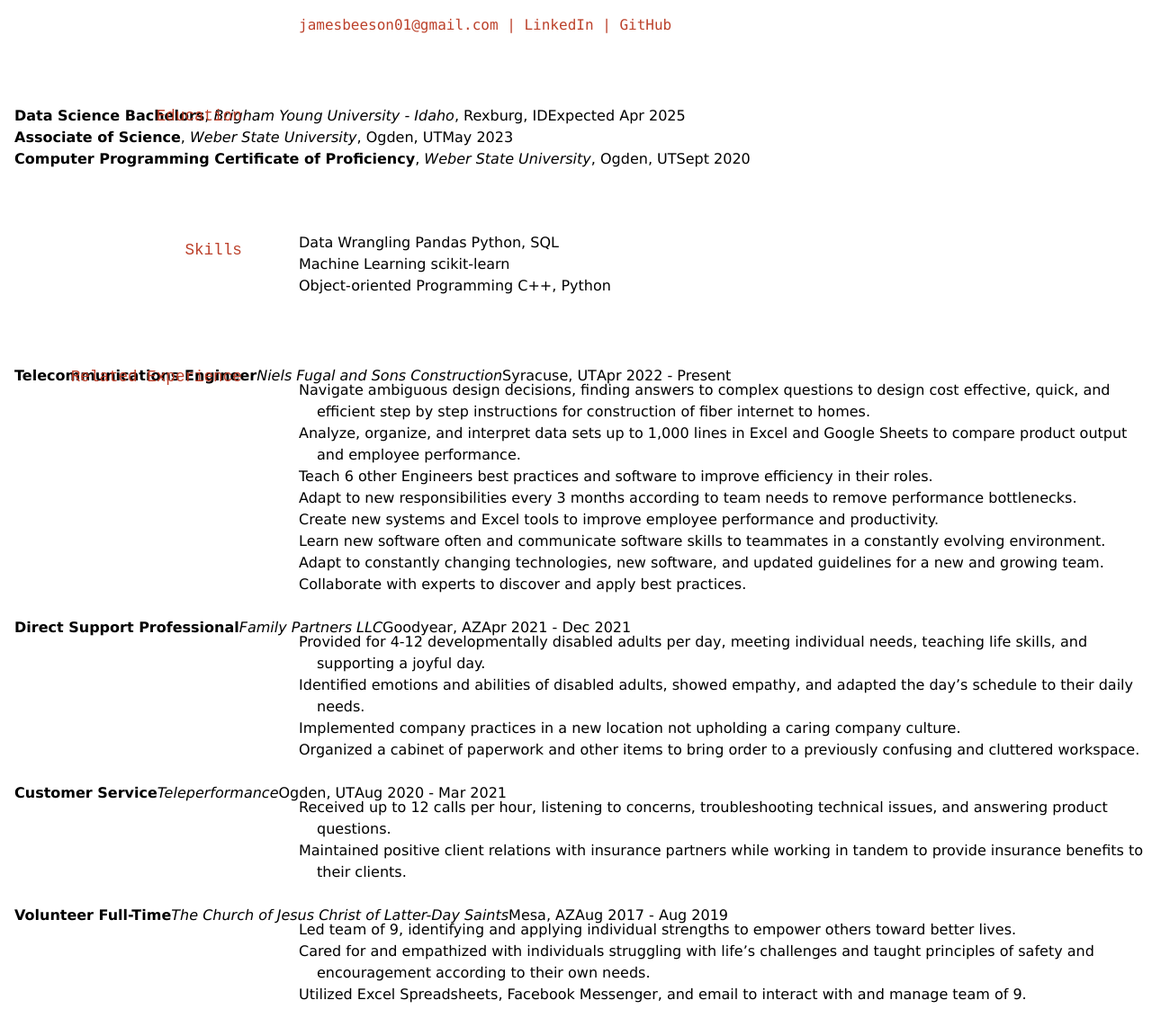
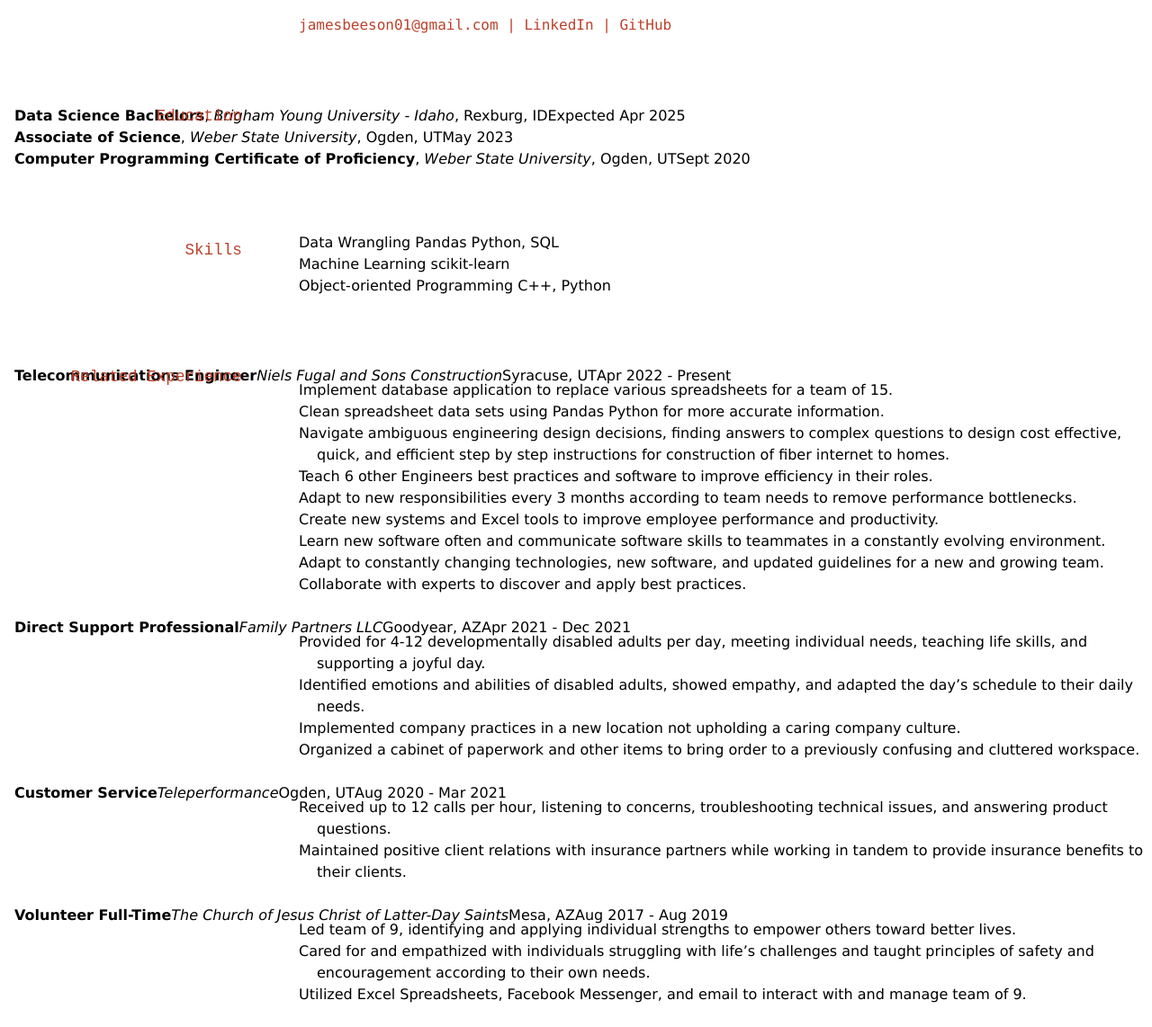
Before and after one commit to jamesbeeson01/beeson_resume, a Jekyll site: the page built from docs/index.md, in a window 1280 px wide. Shown: the whole page at 90% size. Built offline with Jekyll 4.4.1, drawn with Linux system fonts in a browser that asks for light colours.

Commit message:
Updated Experience
Added experience designing a database for current job.

```diff
--- a/docs/index.md
+++ b/docs/index.md
@@ -33,8 +33,9 @@
 
 __Telecommunications Engineer__ | _Niels Fugal and Sons Construction_ | Syracuse, UT | Apr 2022 - Present
 
-- Navigate ambiguous design decisions, finding answers to complex questions to design cost effective, quick, and efficient step by step instructions for construction of fiber internet to homes.
-- Analyze, organize, and interpret data sets up to 1,000 lines in Excel and Google Sheets to compare product output and employee performance.
+- Implement database application to replace various spreadsheets for a team of 15.
+- Clean spreadsheet data sets using Pandas Python for more accurate information.
+- Navigate ambiguous engineering design decisions, finding answers to complex questions to design cost effective, quick, and efficient step by step instructions for construction of fiber internet to homes.
 - Teach 6 other Engineers best practices and software to improve efficiency in their roles.
 - Adapt to new responsibilities every 3 months according to team needs to remove performance bottlenecks.
 - Create new systems and Excel tools to improve employee performance and productivity.
```
